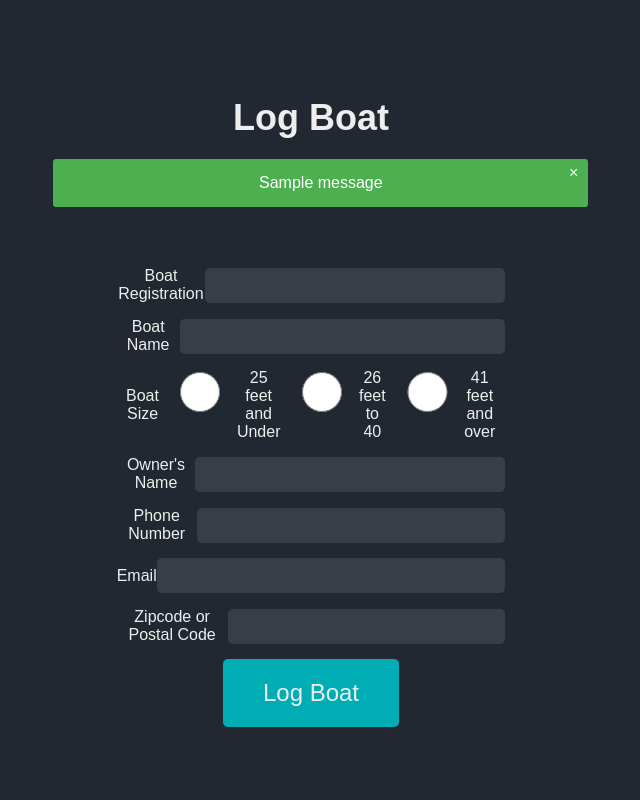
After one commit to DylanClouden28/webapp-docks, a Flask app: page /log-boat in a window 1280 px wide. The commit adds this page. Shown: the whole page, without its empty margins (329-969 px from the left). Run offline with Flask 3, Linux system fonts and the light colour scheme; a user stored in the database is signed in; tables that the repository leaves empty hold one stand-in row (values such as "Sample post"); one stand-in notice (Sample message) is shown; some libraries are stand-ins or nearby versions.

Commit message:
Boats and trans are added, added new page

```diff
--- a/website/__init__.py
+++ b/website/__init__.py
@@ -4,6 +4,7 @@ from os import path
 from flask_login import LoginManager
 from website.config import SECRET_KEY
 from flask_wtf.csrf import CSRFProtect
+from flask_bootstrap import Bootstrap5
 
 db = SQLAlchemy()
 DB_NAME = 'database.db'
@@ -13,6 +14,7 @@ def create_app():
     app.config['SECRET_KEY'] = SECRET_KEY
     app.config['SQLALCHEMY_DATABASE_URI'] = f'sqlite:///{DB_NAME}'
     csrf = CSRFProtect(app)
+    bootstrap = Bootstrap5(app)
     db.init_app(app)
 
     from .views import views
@@ -24,7 +26,6 @@ def create_app():
     from .models import User
 
     create_database(app)
-
     login_manager = LoginManager()
     login_manager.login_view = 'auth.login'
     login_manager.init_app(app)
--- a/website/auth.py
+++ b/website/auth.py
@@ -26,7 +26,7 @@ def login():
         if request.method == "POST":
             email = form.email.data
             password = form.password.data
-
+            print('hello')
             user = User.query.filter_by(email=email).first()
             if user:
                 if check_password_hash(user.password, password):
--- /dev/null
+++ b/website/static/form-styles.css
@@ -0,0 +1,135 @@
+body {
+  background-color: #222831;
+  font-family: 'Arial', sans-serif;
+  margin: 0;
+  display: flex;
+  justify-content: center;
+  align-items: center;
+  height: 100vh;
+}
+
+.container {
+  width: 70%;
+  margin: 0 auto;
+  padding: 20px;
+}
+
+#content-container {
+  text-align: center;
+}
+
+header {
+  padding: 20px;
+}
+
+h1 {
+  font-size: 36px;
+  color: #eeeeee;
+  margin-bottom: 20px;  /* Reduced from 50px to 20px */
+}
+
+h2 {
+  color: #eeeeee;
+  margin-bottom: 50px;
+}
+
+.form-group {
+  margin-bottom: 15px;
+  display: flex;
+  justify-content: center;
+  align-items: center;
+}
+
+.form-group label {
+  display: block;
+  color: #eeeeee;
+}
+
+.form-group div {
+  display: flex;
+  justify-content: space-between;
+}
+
+.form-check-input, .form-check-label {
+  display: inline-block;
+  margin-right: 10px;
+}
+
+/* Adjust the size of radio buttons */
+.form-check-input {
+  width: 40px;  /* Adjust as needed */
+  height: 40px;  /* Adjust as needed */
+}
+
+.form-group input {
+  width: 100%;
+  padding: 10px;
+  border: none;
+  border-radius: 5px;
+}
+
+.form-control {
+  background-color: #393e46;
+  color: #eeeeee;
+}
+
+.form-control::placeholder {
+  color: #adb5bd;
+}
+
+.form-control:focus {
+  outline: none;
+  box-shadow: 0 0 0 0.2rem rgba(0, 173, 181, 0.25);
+}
+
+.btn-primary {
+  font-size: 24px;
+  background-color: #00adb5;
+  margin: auto;
+  color: #eeeeee;
+  padding: 20px 40px;
+  border: none;
+  cursor: pointer;
+  transition: background-color 0.3s ease, transform 0.3s ease;
+  border-radius: 5px;
+}
+
+.btn-primary:hover {
+  background-color: #009e9a;
+  transform: scale(1.05);
+}
+
+.btn-primary:active {
+  background-color: #00756e;
+}
+
+.alert {
+  padding: 15px;
+  margin-bottom: 20px;
+  border-radius: 3px;
+  color: #FFFFFF;
+  animation: fadein 2s;
+  position: relative;
+  width: 98%;
+}
+
+.alert-success {
+  background-color: #4CAF50;
+}
+
+.alert-error {
+  background-color: #f44336;
+}
+
+.close-btn {
+  position: absolute;
+  top: 5px;
+  right: 10px;
+  color: #FFFFFF;
+  cursor: pointer;
+}
+
+@keyframes fadein {
+    from { opacity: 0; }
+    to   { opacity: 1; }
+}
--- a/website/static/login-styles.css
+++ b/website/static/login-styles.css
@@ -108,6 +108,11 @@ h2 {
   cursor: pointer;
 }
 
+.form-check-input, .form-check-label {
+  display: inline-block;
+  margin-right: 10px;
+}
+
 @keyframes fadein {
     from { opacity: 0; }
     to   { opacity: 1; }
--- /dev/null
+++ b/website/templates/base.html
@@ -0,0 +1,40 @@
+<!DOCTYPE html>
+<html lang="en">
+<head>
+  <meta charset="UTF-8">
+  <meta name="viewport" content="width=device-width, initial-scale=1.0">
+
+  <title>{%block title%}Gateway Harbor{%endblock%}</title>
+  <link rel="stylesheet" href="{%block styles%}static/styles.css{%endblock%}">
+
+</head>
+<body>
+  <div id="content-container">
+    <header>
+      <h1>{%block header%}Gateway Harbor Sign Up{%endblock%}</h1>
+      {% with messages = get_flashed_messages(with_categories=true) %}
+          {% if messages %}
+            {% for category, message in messages %}
+              <div class="alert alert-{{ category }}">
+                {{ message }}
+                <span class="close-btn">&times;</span>
+              </div>
+            {% endfor %}
+          {% endif %}
+        {% endwith %}
+    </header>
+    <div class="container">{% block content %} {% endblock %}</div>
+  </div>
+
+  <script>
+    var closeBtns = document.getElementsByClassName("close-btn");
+    for (var i = 0; i < closeBtns.length; i++) {
+      closeBtns[i].addEventListener("click", function() {
+        this.parentElement.style.display = 'none';
+      });
+    }
+  </script>
+
+
+</body>
+</html>
--- a/website/templates/boatlog.html
+++ b/website/templates/boatlog.html
@@ -8,7 +8,7 @@
 </head>
 <body>
   <header>
-    <a href="{{ url_for('views.home') }}" id="home-btn">Home</a>
+    <a href="{{ url_for('views.boatlog') }}"id="home-btn">Home</a>
   </header>
   <div id="search-container">
     <label for="boat-reg">Boat Reg.:</label>
--- /dev/null
+++ b/website/templates/log-boat.html
@@ -0,0 +1,46 @@
+{% extends "base.html" %}
+{% block title %}Log Boat{% endblock %}
+{%block header%}Log Boat{%endblock%}
+{%block styles%}static/form-styles.css{%endblock%}
+{% block content%}
+<form method="POST">
+    {{ form.hidden_tag() }}
+    <div class="form-group">
+        {{ form.boat_reg.label }}
+        {{ form.boat_reg(class="form-control") }}
+    </div>
+    <div class="form-group">
+        {{ form.boat_name.label }}
+        {{ form.boat_name(class="form-control") }}
+    </div>
+    <div class="form-group">
+        {{ form.boat_size.label }}
+    <div>
+        {% for subfield in form.boat_size %}
+            {{ subfield(class="form-check-input") }} {{ subfield.label(class="form-check-label") }}
+        {% endfor %}
+    </div>
+    </div>
+
+
+    <div class="form-group">
+        {{ form.owner_name.label }}
+        {{ form.owner_name(class="form-control") }}
+    </div>
+    <div class="form-group">
+        {{ form.phone_number.label }}
+        {{ form.phone_number(class="form-control") }}
+    </div>
+    <div class="form-group">
+        {{ form.email.label }}
+        {{ form.email(class="form-control") }}
+    </div>
+    <div class="form-group">
+        {{ form.zipcode.label }}
+        {{ form.zipcode(class="form-control") }}
+    </div>
+    <button type="submit" class="btn btn-primary" id="login-btn">Log Boat</button>
+
+</form>
+
+{%endblock%}
--- a/website/views.py
+++ b/website/views.py
@@ -1,8 +1,23 @@
-from flask import Blueprint, render_template
+from flask import Blueprint, render_template, request, flash, redirect, url_for
 from flask_wtf import FlaskForm
 from flask_login import login_required
+from wtforms import StringField, RadioField, SubmitField
+from . import db
+from .models import Boat
+import re
 
 views = Blueprint('views', __name__)
+
+class BoatLogForm(FlaskForm):
+    boat_reg = StringField('Boat Registration')
+    boat_name = StringField('Boat Name')
+    boat_size = RadioField('Boat Size', choices=[('0-25','25 feet and Under'), ('26-40', '26 feet to 40'), ('41-Over', '41 feet and over')])
+    owner_name = StringField('Owner\'s Name')
+    phone_number = StringField('Phone Number')
+    email = StringField('Email')
+    zipcode = StringField('Zipcode or Postal Code')
+    submit = SubmitField('Submit')
+
 
 @views.route('/')
 @login_required
@@ -13,3 +28,40 @@ def home():
 @login_required
 def boatlog():
     return render_template("boatlog.html")
+
+@views.route('/log-boat', methods=['GET', 'POST'])
+@login_required
+def log_boat():
+    form = BoatLogForm()
+    if form.validate_on_submit():
+        if request.method == "POST":
+            print(form.boat_size.data)
+            boat_reg = form.boat_reg.data.lower().replace(" ", "")
+            boat_name = form.boat_name.data.lower().replace(" ", "")
+            owner_name = form.owner_name.data.lower()
+            phone_number = re.sub("[^0-9]", "", form.phone_number.data)
+            email = form.email.data.lower().replace(" ", "")
+            zipcode = form.zipcode.data.lower().replace(" ", "")
+            boat_size = form.boat_size.data
+            if not boat_reg and not boat_name:
+                flash('Boat Registration or Boat Name is required.', category="error")
+                return render_template("log-boat.html", form=form)
+            elif not phone_number.isdigit() and phone_number:
+                flash('Phone Number must only contain numbers.', category="error")
+                return render_template("log-boat.html", form=form)
+            boat = None
+            if boat_reg:
+                boat = Boat.query.filter_by(boat_reg=boat_reg).first()
+            elif boat_name:
+                boat = Boat.query.filter_by(boat_name=boat_name).first()
+            if boat:
+                flash('Boat already exists', category="error")
+            elif boat_reg or boat_name:
+                new_boat = Boat(boat_reg=boat_reg, boat_name=boat_name, boat_size=boat_size, owner_name=owner_name, phone_number=phone_number, email=email, zipcode=zipcode)
+                db.session.add(new_boat)
+                db.session.commit()
+                flash("Boat Logged!", category="success")
+                return redirect(url_for('views.home'))
+    else:
+        print(form.errors)
+    return render_template("log-boat.html", form=form)
```
Also changed, not shown: website/models.py (+26 -0 lines), website/static/home-styles.css (added, +226 -0 lines), website/templates/home.html (+6 -11 lines), instance/database.db.
